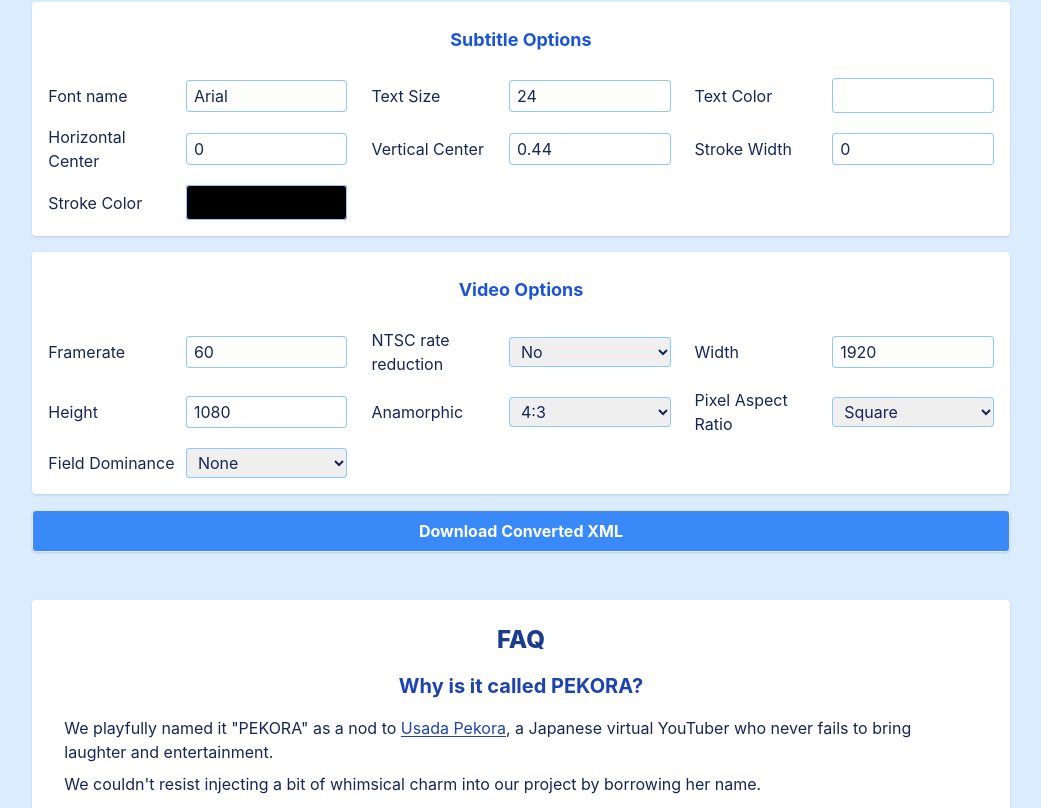
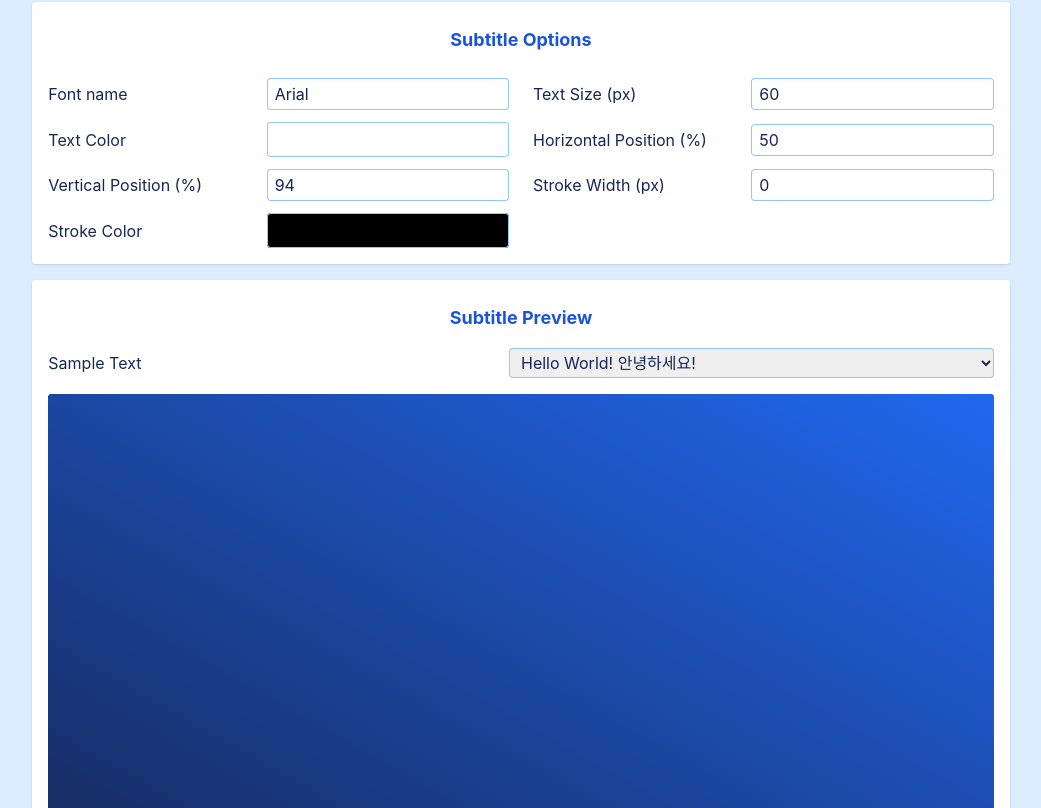
Before and after one commit to yf-dev/pekora, a Vue app: page / in a window 1280 px wide. Shown: the part 452-1260 px from the top of the page, without its empty margins (119-1160 px from the left). Built offline with nearby package versions, Linux system fonts and the light colour scheme; a web font is replaced by a local one.

Commit message:
Refactor subtitle options and add preview component; update default values for font size and positions

```diff
--- a/src/App.vue
+++ b/src/App.vue
@@ -27,35 +27,54 @@
           <InputBox v-model="srtFiles" name="SRT File" input-type="file"></InputBox>
         </form>
       </div>
+      <!-- Subtitle Options -->
       <div class="rounded bg-white shadow p-4">
         <h3 class="text-lg text-pekora-blue-700 font-bold text-center pt-2 pb-6">
           Subtitle Options
         </h3>
-        <form class="grid grid-cols-auto-fit-w-72 gap-x-6 gap-y-3">
+        <form class="grid grid-cols-1 sm:grid-cols-2 gap-x-6 gap-y-3">
           <InputBox v-model="fontName" name="Font name" input-type="text"></InputBox>
-          <InputBox v-model="textSize" name="Text Size" input-type="number" step="any"></InputBox>
+          <InputBox
+            v-model="textSize"
+            name="Text Size (px)"
+            input-type="number"
+            step="any"
+          ></InputBox>
           <InputBox v-model="textColor" name="Text Color" input-type="color"></InputBox>
           <InputBox
-            v-model="horizontalCenter"
-            name="Horizontal Center"
+            v-model="horizontalPosition"
+            name="Horizontal Position (%)"
             input-type="number"
-            step="0.01"
+            :step="1"
           ></InputBox>
           <InputBox
-            v-model="verticalCenter"
-            name="Vertical Center"
+            v-model="verticalPosition"
+            name="Vertical Position (%)"
             input-type="number"
-            step="0.01"
+            :step="1"
           ></InputBox>
           <InputBox
             v-model="strokeWidth"
-            name="Stroke Width"
+            name="Stroke Width (px)"
             input-type="number"
             step="any"
           ></InputBox>
           <InputBox v-model="strokeColor" name="Stroke Color" input-type="color"></InputBox>
         </form>
       </div>
+
+      <!-- Subtitle Preview -->
+      <SubtitlePreview
+        :font-name="fontName"
+        :text-size="textSize"
+        :text-color="textColor"
+        :horizontal-position="horizontalPosition"
+        :vertical-position="verticalPosition"
+        :stroke-width="strokeWidth"
+        :stroke-color="strokeColor"
+        :video-width="width"
+        :video-height="height"
+      />
       <div class="rounded bg-white shadow p-4">
         <h3 class="text-lg text-pekora-blue-700 font-bold text-center pt-2 pb-6">Video Options</h3>
         <form class="grid grid-cols-auto-fit-w-72 gap-x-6 gap-y-3">
@@ -212,6 +231,7 @@
 
 <script setup lang="ts">
 import InputBox from './components/InputBox.vue'
+import SubtitlePreview from './components/SubtitlePreview.vue'
 import { ref } from 'vue'
 import { parseSync, type NodeCue, type NodeList as SubtitleNodeList } from 'subtitle'
 import {
@@ -244,8 +264,8 @@ const fieldDominance = ref(DEFAULT_FIELD_DOMINANCE)
 const fontName = ref(DEFAULT_FONT_FAME)
 const textSize = ref(DEFAULT_TEXT_SIZE)
 const textColor = ref(DEFAULT_TEXT_COLOR)
-const horizontalCenter = ref(DEFAULT_HORIZONTAL_CENTER)
-const verticalCenter = ref(DEFAULT_VERTICAL_CENTER)
+const horizontalPosition = ref(DEFAULT_HORIZONTAL_CENTER)
+const verticalPosition = ref(DEFAULT_VERTICAL_CENTER)
 const strokeWidth = ref(DEFAULT_STROKE_WIDTH)
 const strokeColor = ref(DEFAULT_STROKE_COLOR)
 
@@ -500,7 +520,7 @@ function convertCueToGeneratoritemXml(
       name: 'Size',
       valuemin: '0',
       valuemax: '200',
-      value: toNumberString(textSize.value),
+      value: toNumberString((textSize.value * 480) / height.value),
     }),
   )
 
@@ -520,7 +540,7 @@ function convertCueToGeneratoritemXml(
       name: 'Line Width',
       valuemin: '0',
       valuemax: '200',
-      value: toNumberString(strokeWidth.value),
+      value: toNumberString((strokeWidth.value * 480) / height.value),
     }),
   )
 
@@ -529,8 +549,8 @@ function convertCueToGeneratoritemXml(
       parameterid: 'center',
       name: 'Center',
       value: {
-        horiz: toNumberString(horizontalCenter.value),
-        vert: toNumberString(verticalCenter.value),
+        horiz: toNumberString((horizontalPosition.value - 50) / 100),
+        vert: toNumberString((verticalPosition.value - 50) / 100),
       },
     }),
   )
--- /dev/null
+++ b/src/components/SubtitlePreview.vue
@@ -0,0 +1,87 @@
+<template>
+  <div class="bg-white rounded shadow p-4">
+    <h3 class="text-lg text-pekora-blue-700 font-bold text-center pt-2 pb-4">Subtitle Preview</h3>
+
+    <!-- Sample Text Selector -->
+    <div class="mb-4">
+      <InputBox
+        v-model="selectedSampleIndex"
+        name="Sample Text"
+        input-type="select"
+        :options="sampleTextOptions"
+      />
+    </div>
+
+    <!-- Preview Window -->
+    <div
+      class="relative w-full bg-gray-900 rounded overflow-hidden"
+      :style="{ aspectRatio: `${props.videoWidth} / ${props.videoHeight}` }"
+    >
+      <div class="absolute inset-0 bg-gradient-to-tr from-pekora-blue-950 to-pekora-blue-600">
+        <svg :viewBox="`0 0 ${props.videoWidth} ${props.videoHeight}`">
+          <text
+            :font-family="props.fontName || 'Arial, sans-serif'"
+            :font-size="`${props.textSize}px`"
+            :fill="props.textColor"
+            :stroke="props.strokeColor"
+            :stroke-width="props.strokeWidth * 2"
+            stroke-linecap="round"
+            stroke-linejoin="round"
+            paint-order="stroke"
+            :x="`${props.horizontalPosition}%`"
+            :y="`${props.verticalPosition}%`"
+            dominant-baseline="middle"
+            :style="{
+              textAnchor: 'middle',
+              transform: `translate(0, -${props.textSize / 2}px)`,
+            }"
+          >
+            {{ currentSampleText }}
+          </text>
+        </svg>
+      </div>
+    </div>
+  </div>
+</template>
+
+<script setup lang="ts">
+import { computed, ref } from 'vue'
+import InputBox from './InputBox.vue'
+
+interface Props {
+  fontName: string
+  textSize: number
+  textColor: string
+  horizontalPosition: number
+  verticalPosition: number
+  strokeWidth: number
+  strokeColor: string
+  videoWidth: number
+  videoHeight: number
+}
+
+const props = defineProps<Props>()
+
+// Sample texts for preview
+const sampleTexts = [
+  'Hello World! 안녕하세요!',
+  '한글 자막 테스트입니다',
+  'English Subtitle Test',
+  'Long subtitle text that might overflow the preview window, so it needs to be resized accordingly',
+  '日本語字幕テスト',
+  'Numbers & Symbols: 123 !@#',
+  'UPPERCASE TEXT SAMPLE',
+  'Mixed 한글 English 日本語',
+]
+
+const selectedSampleIndex = ref(0)
+
+const sampleTextOptions = computed(() =>
+  sampleTexts.map((text, index) => ({
+    label: text.length > 30 ? text.substring(0, 30) + '...' : text,
+    value: index,
+  })),
+)
+
+const currentSampleText = computed(() => sampleTexts[selectedSampleIndex.value])
+</script>
--- a/src/consts.ts
+++ b/src/consts.ts
@@ -7,9 +7,9 @@ export const DEFAULT_IS_ANAMORPHIC = false
 export const DEFAULT_PIXEL_ASPECT_RATIO = 'square'
 export const DEFAULT_FIELD_DOMINANCE = 'none'
 export const DEFAULT_FONT_FAME = 'Arial'
-export const DEFAULT_FONT_SIZE = 24
+export const DEFAULT_FONT_SIZE = 60
 export const DEFAULT_TEXT_COLOR = '#ffffff'
-export const DEFAULT_HORIZONTAL_CENTER = 0
-export const DEFAULT_VERTICAL_CENTER = 0.44
+export const DEFAULT_HORIZONTAL_CENTER = 50
+export const DEFAULT_VERTICAL_CENTER = 94
 export const DEFAULT_STROKE_WIDTH = 0
 export const DEFAULT_STROKE_COLOR = '#000000'
```
Also changed, not shown: src/assets/style.css (line endings or trailing spaces), 1 other file (tests, documents, lock files or other folders).
